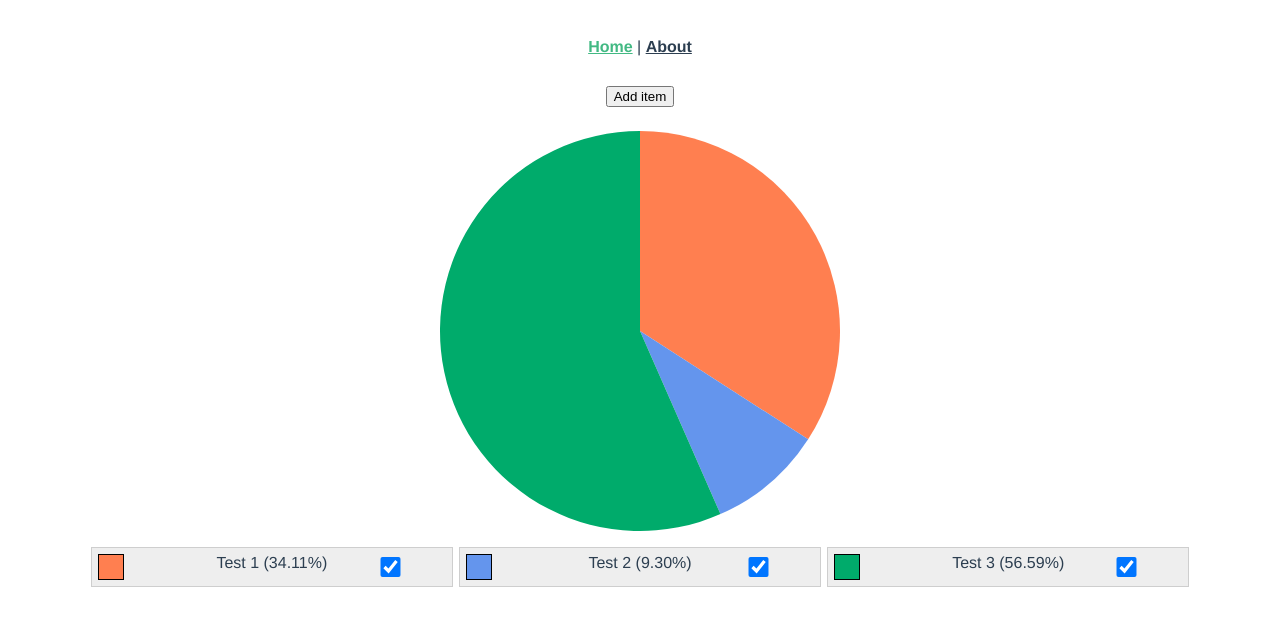
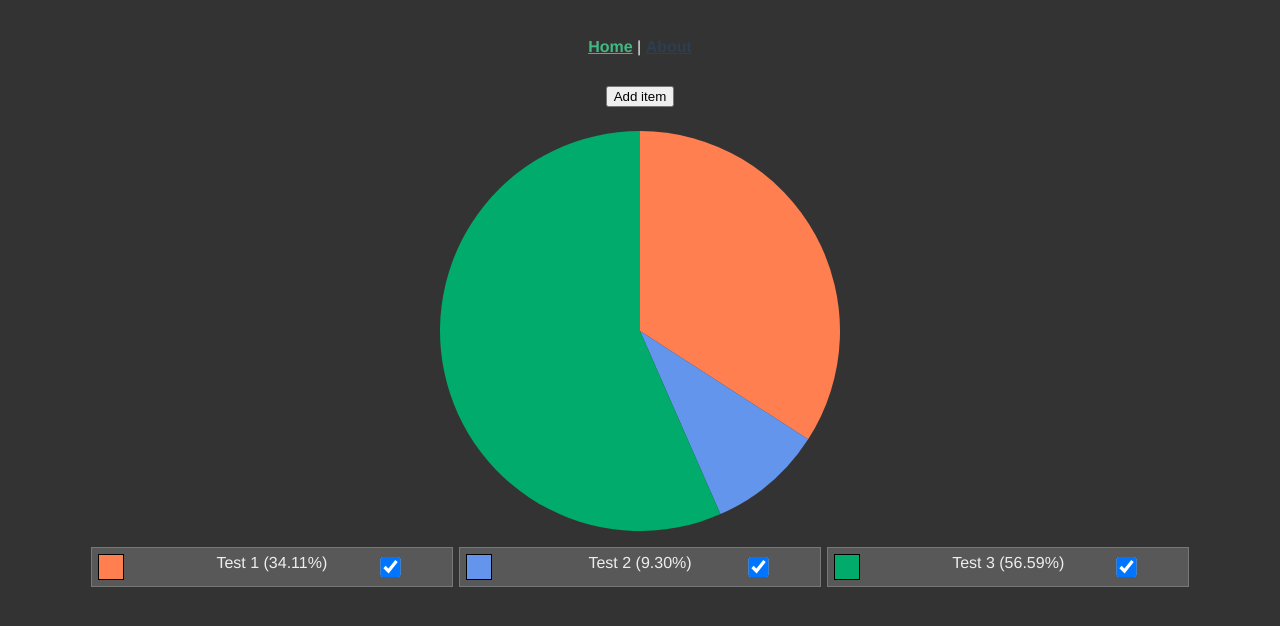
Before and after one commit to zenkers/vue-svg-pie-chart-poc, a Vue app: page / in a window 1280 px wide. Shown: the top 626 px of the page. Built offline with nearby package versions, Linux system fonts and the light colour scheme.

Commit message:
background was hurting my eyes

```diff
--- a/src/App.vue
+++ b/src/App.vue
@@ -13,12 +13,16 @@
 <style lang="scss">
 @import '@/assets/animations/index.scss';
 
+body {
+  background-color: #333;
+}
+
 #app {
   font-family: Avenir, Helvetica, Arial, sans-serif;
   -webkit-font-smoothing: antialiased;
   -moz-osx-font-smoothing: grayscale;
   text-align: center;
-  color: #2c3e50;
+  color: #eee;
 }
 
 #nav {
--- a/src/components/v1/AppChartLegend.vue
+++ b/src/components/v1/AppChartLegend.vue
@@ -55,8 +55,8 @@ export default {
     display: grid;
     grid-template-columns: repeat(3, 1fr);
     grid-gap: 6px;
-    background-color: #eee;
-    border: 1px solid #cecece;
+    background-color: #585858;
+    border: 1px solid #777;
   }
 
   &__item-color {
```
